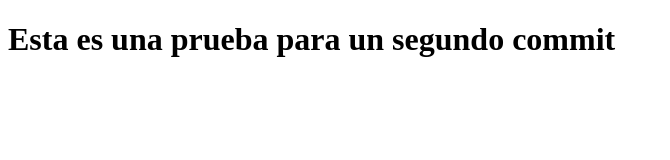
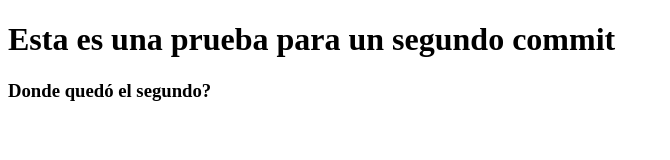
Before and after one commit to Jhony950520/Prueba, a plain HTML site: page index.html in a window 1280 px wide. Shown: the whole page, without its empty margins (0-670 px from the left). Drawn offline with Linux system fonts and the light colour scheme.

Commit message:
Update index.html
que paso con el segundo

```diff
--- a/index.html
+++ b/index.html
@@ -10,5 +10,7 @@
 
     <h1>Esta es una prueba para un segundo commit</h1>
 
+    <h3>Donde quedó el segundo?</h3>
+
 </body>
 </html>
```
